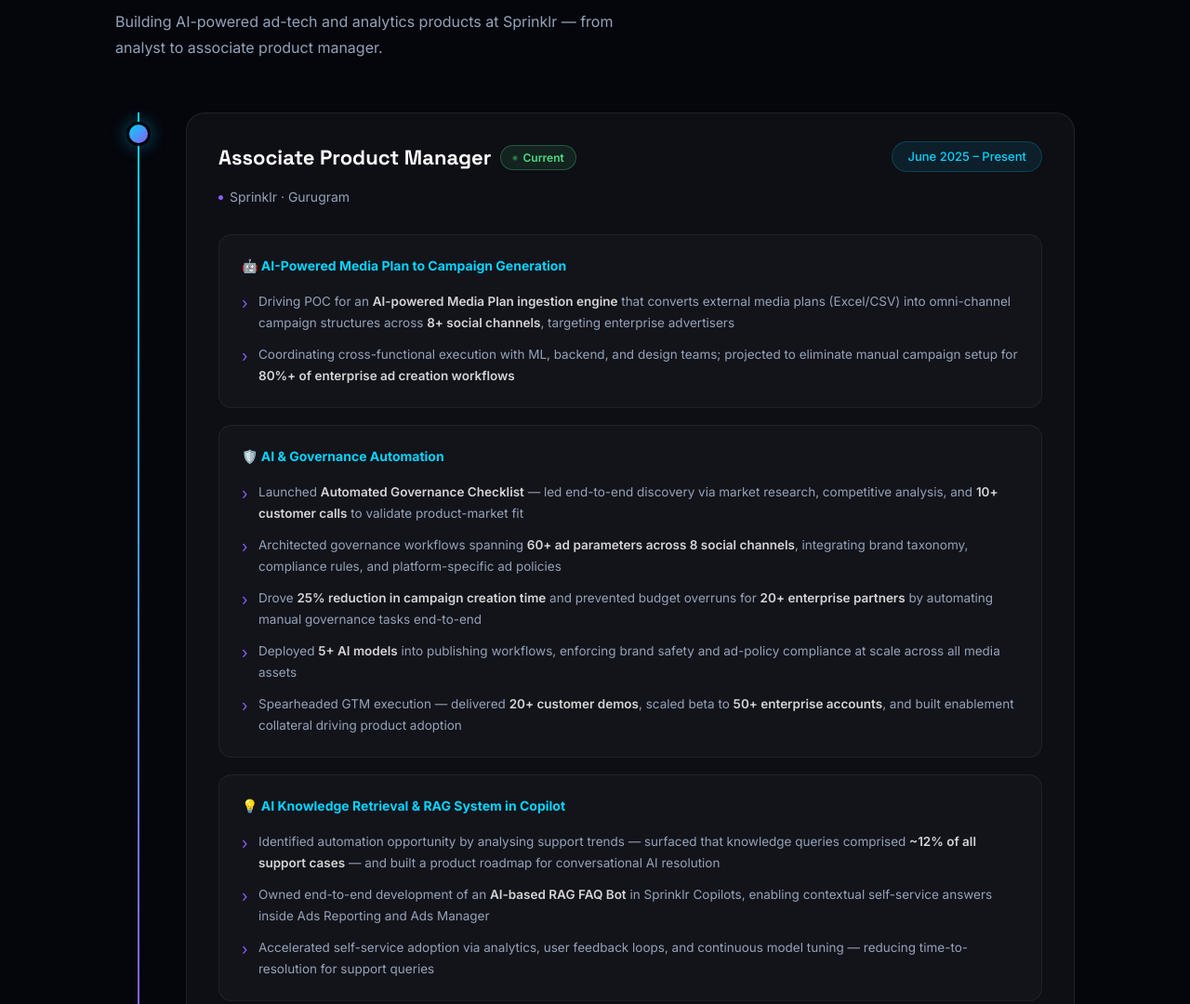
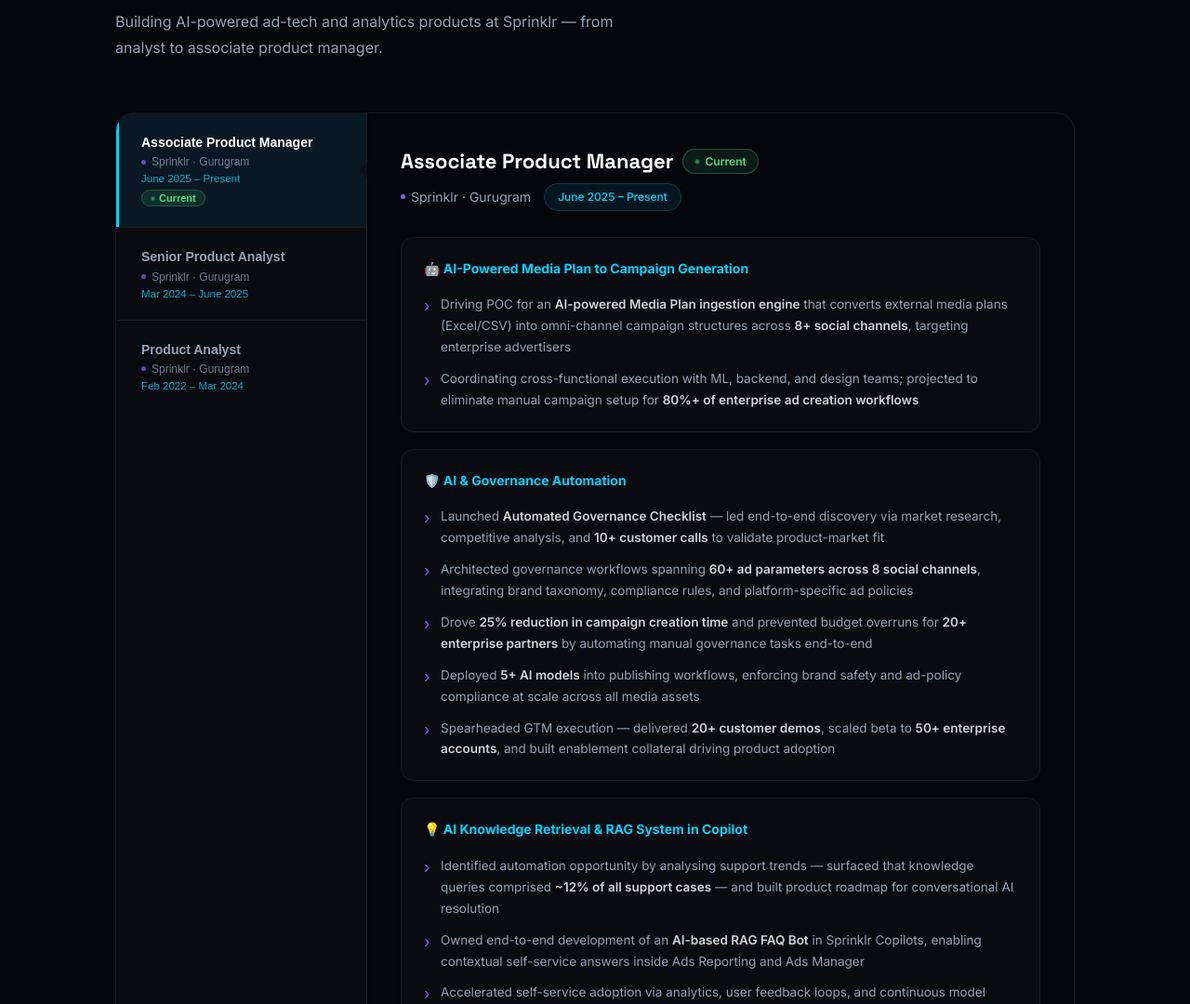
Before and after one commit to avik07/portfolio, a plain HTML site: page index.html in a window 1280 px wide. Shown: the part 1367-2447 px from the top of the page at 93% size. Drawn offline with Linux system fonts and the light colour scheme; animation ran at ten frames a second.

Commit message:
Replace timeline with tabbed experience section

```diff
--- a/index.html
+++ b/index.html
@@ -241,45 +241,83 @@
     }
     .s-sub { color: var(--muted); font-size: 16px; max-width: 560px; line-height: 1.75; margin-bottom: 56px; }
 
-    /* ── TIMELINE ── */
-    .timeline { position: relative; }
-    .timeline::before {
-      content: ''; position: absolute; left: 24px; top: 0; bottom: 0; width: 2px;
-      background: linear-gradient(to bottom, var(--blue), var(--purple), transparent);
+    /* ── EXPERIENCE TABS ── */
+    .exp-layout {
+      display: grid; grid-template-columns: 270px 1fr;
+      border: 1px solid var(--border); border-radius: 20px; overflow: hidden;
+      min-height: 420px;
     }
 
-    .tl-item {
-      position: relative; padding-left: 76px; margin-bottom: 56px;
-      opacity: 0; transform: translateX(-28px); transition: all .6s ease;
-    }
-    .tl-item.vis { opacity: 1; transform: translateX(0); }
-
-    .tl-dot {
-      position: absolute; left: 12px; top: 10px;
-      width: 26px; height: 26px; border-radius: 50%;
-      background: var(--grad); border: 3px solid var(--bg); z-index: 1;
-      box-shadow: 0 0 18px rgba(0,212,255,.4);
+    .tab-list {
+      border-right: 1px solid var(--border);
+      background: rgba(255,255,255,.02);
+      display: flex; flex-direction: column;
     }
 
-    .tl-card {
-      background: var(--card); border: 1px solid var(--border);
-      border-radius: 20px; padding: 30px 34px;
-      transition: transform .35s, border-color .35s, box-shadow .35s;
+    .tab-btn {
+      display: block; width: 100%; background: none; border: none;
+      padding: 22px 24px; text-align: left; cursor: pointer;
+      border-left: 3px solid transparent;
+      transition: background .25s, border-color .25s;
+      position: relative;
     }
-    .tl-card:hover {
-      transform: translateY(-5px);
-      border-color: rgba(0,212,255,.18);
-      box-shadow: 0 24px 60px rgba(0,0,0,.35);
-      background: rgba(255,255,255,.055);
+    .tab-btn + .tab-btn { border-top: 1px solid var(--border); }
+    .tab-btn:hover:not(.active) { background: rgba(255,255,255,.04); }
+    .tab-btn.active {
+      background: rgba(0,212,255,.07);
+      border-left-color: var(--blue);
+    }
+    .tab-btn.active::after {
+      content: ''; position: absolute; right: -1px; top: 50%;
+      transform: translateY(-50%);
+      width: 0; height: 0;
+      border-top: 8px solid transparent;
+      border-bottom: 8px solid transparent;
+      border-right: 8px solid var(--bg2, #0c0c1a);
     }
 
-    .role-row {
-      display: flex; justify-content: space-between; align-items: flex-start;
-      flex-wrap: wrap; gap: 10px; margin-bottom: 14px;
+    .tab-role {
+      display: block; font-size: 14px; font-weight: 600;
+      color: var(--muted); margin-bottom: 5px; line-height: 1.3;
+      transition: color .25s;
     }
-    .role-name {
+    .tab-btn.active .tab-role { color: #fff; }
+
+    .tab-co {
+      display: flex; align-items: center; gap: 6px;
+      font-size: 12px; color: var(--muted); margin-bottom: 5px;
+      opacity: .75;
+    }
+    .tab-co-dot { width: 5px; height: 5px; background: var(--purple); border-radius: 50%; flex-shrink: 0; }
+
+    .tab-period {
+      display: block; font-size: 11.5px;
+      color: var(--blue); font-weight: 500; opacity: .8;
+    }
+    .tab-now {
+      display: inline-flex; align-items: center; gap: 4px;
+      background: rgba(74,222,128,.12); border: 1px solid rgba(74,222,128,.25);
+      color: var(--green); padding: 2px 9px; border-radius: 50px;
+      font-size: 11px; font-weight: 600; margin-top: 6px;
+    }
+    .tab-now::before { content: ''; width: 5px; height: 5px; background: var(--green); border-radius: 50%; animation: pulse 2s infinite; }
+
+    .tab-panels { padding: 34px 36px; overflow: auto; }
+
+    .tab-panel { display: none; }
+    .tab-panel.active {
+      display: block;
+      animation: panelFade .35s ease;
+    }
+    @keyframes panelFade {
+      from { opacity: 0; transform: translateX(14px); }
+      to   { opacity: 1; transform: translateX(0); }
+    }
+
+    .panel-header { margin-bottom: 28px; }
+    .panel-title {
       font-family: 'Space Grotesk', sans-serif; font-size: 22px; font-weight: 700;
-      display: flex; align-items: center; gap: 10px; flex-wrap: wrap;
+      margin-bottom: 6px; display: flex; align-items: center; gap: 10px; flex-wrap: wrap;
     }
     .now-badge {
       display: inline-flex; align-items: center; gap: 5px;
@@ -288,18 +326,16 @@
       font-size: 12px; font-weight: 600; font-family: 'Inter', sans-serif;
     }
     .now-badge::before { content: ''; display: inline-block; width: 6px; height: 6px; background: var(--green); border-radius: 50%; animation: pulse 2s infinite; }
-
-    .period-badge {
+    .panel-meta {
+      display: flex; align-items: center; gap: 14px; flex-wrap: wrap;
+    }
+    .panel-co { color: var(--muted); font-size: 14px; display: flex; align-items: center; gap: 6px; }
+    .panel-co-dot { width: 5px; height: 5px; background: var(--purple); border-radius: 50%; }
+    .panel-period {
       background: rgba(0,212,255,.09); border: 1px solid rgba(0,212,255,.2);
-      color: var(--blue); padding: 5px 16px; border-radius: 50px;
-      font-size: 13px; font-weight: 500; white-space: nowrap;
+      color: var(--blue); padding: 4px 14px; border-radius: 50px;
+      font-size: 12px; font-weight: 500;
     }
-
-    .company-line {
-      color: var(--muted); font-size: 14px; margin-bottom: 28px;
-      display: flex; align-items: center; gap: 7px;
-    }
-    .cdot { width: 5px; height: 5px; background: var(--purple); border-radius: 50%; }
 
     .proj-grid { display: grid; gap: 18px; }
     .proj-card {
@@ -517,16 +553,23 @@
       .stats-wrap { padding: 64px 24px; }
     }
 
+    @media (max-width: 860px) {
+      .exp-layout { grid-template-columns: 1fr; }
+      .tab-list { flex-direction: row; overflow-x: auto; border-right: none; border-bottom: 1px solid var(--border); }
+      .tab-btn { padding: 14px 18px; border-left: none; border-bottom: 3px solid transparent; white-space: nowrap; flex-shrink: 0; }
+      .tab-btn.active { border-left-color: transparent; border-bottom-color: var(--blue); }
+      .tab-btn.active::after { display: none; }
+      .tab-btn + .tab-btn { border-top: none; border-left: 1px solid var(--border); }
+      .tab-co { display: none; }
+      .tab-panels { padding: 24px; }
+    }
+
     @media (max-width: 600px) {
       .stats-grid { grid-template-columns: 1fr 1fr; }
       .skills-grid { grid-template-columns: 1fr; }
-      .tl-item { padding-left: 56px; }
-      .timeline::before { left: 18px; }
-      .tl-dot { left: 6px; }
-      .tl-card { padding: 20px; }
       .edu-card { flex-direction: column; text-align: center; }
       .edu-pills { justify-content: center; }
-      .role-row { flex-direction: column; }
+      .panel-title { font-size: 18px; }
     }
   </style>
 </head>
@@ -615,22 +658,48 @@
   <h2 class="s-title">Work <em>Experience</em></h2>
   <p class="s-sub">Building AI-powered ad-tech and analytics products at Sprinklr — from analyst to associate product manager.</p>
 
-  <div class="timeline">
+  <div class="exp-layout">
 
-    <!-- ── Role 1 ── -->
-    <div class="tl-item">
-      <div class="tl-dot"></div>
-      <div class="tl-card">
-        <div class="role-row">
-          <div class="role-name">
+    <!-- ── Tab buttons ── -->
+    <div class="tab-list">
+
+      <button class="tab-btn active" onclick="switchTab(0, this)">
+        <span class="tab-role">Associate Product Manager</span>
+        <div class="tab-co"><span class="tab-co-dot"></span>Sprinklr · Gurugram</div>
+        <span class="tab-period">June 2025 – Present</span>
+        <span class="tab-now">Current</span>
+      </button>
+
+      <button class="tab-btn" onclick="switchTab(1, this)">
+        <span class="tab-role">Senior Product Analyst</span>
+        <div class="tab-co"><span class="tab-co-dot"></span>Sprinklr · Gurugram</div>
+        <span class="tab-period">Mar 2024 – June 2025</span>
+      </button>
+
+      <button class="tab-btn" onclick="switchTab(2, this)">
+        <span class="tab-role">Product Analyst</span>
+        <div class="tab-co"><span class="tab-co-dot"></span>Sprinklr · Gurugram</div>
+        <span class="tab-period">Feb 2022 – Mar 2024</span>
+      </button>
+
+    </div>
+
+    <!-- ── Tab panels ── -->
+    <div class="tab-panels">
+
+      <!-- Panel 0 -->
+      <div class="tab-panel active" id="tab-0">
+        <div class="panel-header">
+          <div class="panel-title">
             Associate Product Manager
             <span class="now-badge">Current</span>
           </div>
-          <span class="period-badge">June 2025 – Present</span>
+          <div class="panel-meta">
+            <span class="panel-co"><span class="panel-co-dot"></span>Sprinklr · Gurugram</span>
+            <span class="panel-period">June 2025 – Present</span>
+          </div>
         </div>
-        <div class="company-line"><span class="cdot"></span> Sprinklr · Gurugram</div>
         <div class="proj-grid">
-
           <div class="proj-card">
             <div class="proj-title">🤖 AI-Powered Media Plan to Campaign Generation</div>
             <ul class="bullets">
@@ -638,7 +707,6 @@
               <li>Coordinating cross-functional execution with ML, backend, and design teams; projected to eliminate manual campaign setup for <strong>80%+ of enterprise ad creation workflows</strong></li>
             </ul>
           </div>
-
           <div class="proj-card">
             <div class="proj-title">🛡️ AI & Governance Automation</div>
             <ul class="bullets">
@@ -649,31 +717,27 @@
               <li>Spearheaded GTM execution — delivered <strong>20+ customer demos</strong>, scaled beta to <strong>50+ enterprise accounts</strong>, and built enablement collateral driving product adoption</li>
             </ul>
           </div>
-
           <div class="proj-card">
             <div class="proj-title">💡 AI Knowledge Retrieval & RAG System in Copilot</div>
             <ul class="bullets">
-              <li>Identified automation opportunity by analysing support trends — surfaced that knowledge queries comprised <strong>~12% of all support cases</strong> — and built a product roadmap for conversational AI resolution</li>
+              <li>Identified automation opportunity by analysing support trends — surfaced that knowledge queries comprised <strong>~12% of all support cases</strong> — and built product roadmap for conversational AI resolution</li>
               <li>Owned end-to-end development of an <strong>AI-based RAG FAQ Bot</strong> in Sprinklr Copilots, enabling contextual self-service answers inside Ads Reporting and Ads Manager</li>
               <li>Accelerated self-service adoption via analytics, user feedback loops, and continuous model tuning — reducing time-to-resolution for support queries</li>
             </ul>
           </div>
-
         </div>
       </div>
-    </div>
 
-    <!-- ── Role 2 ── -->
-    <div class="tl-item">
-      <div class="tl-dot"></div>
-      <div class="tl-card">
-        <div class="role-row">
-          <div class="role-name">Senior Product Analyst</div>
-          <span class="period-badge">March 2024 – June 2025</span>
+      <!-- Panel 1 -->
+      <div class="tab-panel" id="tab-1">
+        <div class="panel-header">
+          <div class="panel-title">Senior Product Analyst</div>
+          <div class="panel-meta">
+            <span class="panel-co"><span class="panel-co-dot"></span>Sprinklr · Gurugram</span>
+            <span class="panel-period">March 2024 – June 2025</span>
+          </div>
         </div>
-        <div class="company-line"><span class="cdot"></span> Sprinklr · Gurugram</div>
         <div class="proj-grid">
-
           <div class="proj-card">
             <div class="proj-title">📡 Advertising Channel API Integrations Owner</div>
             <ul class="bullets">
@@ -682,7 +746,6 @@
               <li>Shipped <strong>30+ features per quarter</strong> across <strong>8+ channels</strong>, consistently improving platform functionality and advertiser experience</li>
             </ul>
           </div>
-
           <div class="proj-card">
             <div class="proj-title">🎯 Product Strategy & Stakeholder Management</div>
             <ul class="bullets">
@@ -690,22 +753,19 @@
               <li>Managed <strong>100+ item backlog</strong>, planned sprints, and coordinated with engineering, design, and GTM teams to ship key features on time and at quality</li>
             </ul>
           </div>
-
         </div>
       </div>
-    </div>
 
-    <!-- ── Role 3 ── -->
-    <div class="tl-item">
-      <div class="tl-dot"></div>
-      <div class="tl-card">
-        <div class="role-row">
-          <div class="role-name">Product Analyst</div>
-          <span class="period-badge">Feb 2022 – March 2024</span>
+      <!-- Panel 2 -->
+      <div class="tab-panel" id="tab-2">
+        <div class="panel-header">
+          <div class="panel-title">Product Analyst</div>
+          <div class="panel-meta">
+            <span class="panel-co"><span class="panel-co-dot"></span>Sprinklr · Gurugram</span>
+            <span class="panel-period">Feb 2022 – March 2024</span>
+          </div>
         </div>
-        <div class="company-line"><span class="cdot"></span> Sprinklr · Gurugram</div>
         <div class="proj-grid">
-
           <div class="proj-card">
             <div class="proj-title">✨ Usability & UX Improvement</div>
             <ul class="bullets">
@@ -713,11 +773,10 @@
               <li>Reduced workflow error rate by <strong>30% within six months</strong> through systematic improvements across <strong>500+ error messages</strong>, cutting support ticket volume significantly</li>
             </ul>
           </div>
-
         </div>
       </div>
+
     </div>
-
   </div>
 </div>
 
@@ -976,18 +1035,25 @@
   });
 }, { threshold: 0.18 });
 
-document.querySelectorAll('.tl-item, .skill-cat, .stat-card, .edu-card').forEach(el => io.observe(el));
+document.querySelectorAll('.skill-cat, .stat-card, .edu-card').forEach(el => io.observe(el));
 
 // ── Staggered transition delays ──────────────────
-document.querySelectorAll('.tl-item').forEach((el, i) => {
-  el.style.transitionDelay = `${i * 0.1}s`;
-});
 document.querySelectorAll('.skill-cat').forEach((el, i) => {
   el.style.transitionDelay = `${i * 0.08}s`;
 });
 document.querySelectorAll('.stat-card').forEach((el, i) => {
   el.style.transitionDelay = `${i * 0.1}s`;
 });
+
+// ── Tab switching ─────────────────────────────────
+function switchTab(index, btn) {
+  // Deactivate all buttons and panels
+  document.querySelectorAll('.tab-btn').forEach(b => b.classList.remove('active'));
+  document.querySelectorAll('.tab-panel').forEach(p => p.classList.remove('active'));
+  // Activate selected
+  btn.classList.add('active');
+  document.getElementById('tab-' + index).classList.add('active');
+}
 
 // ── Click burst sparks ────────────────────────────
 function spawnBurst(x, y) {
```
